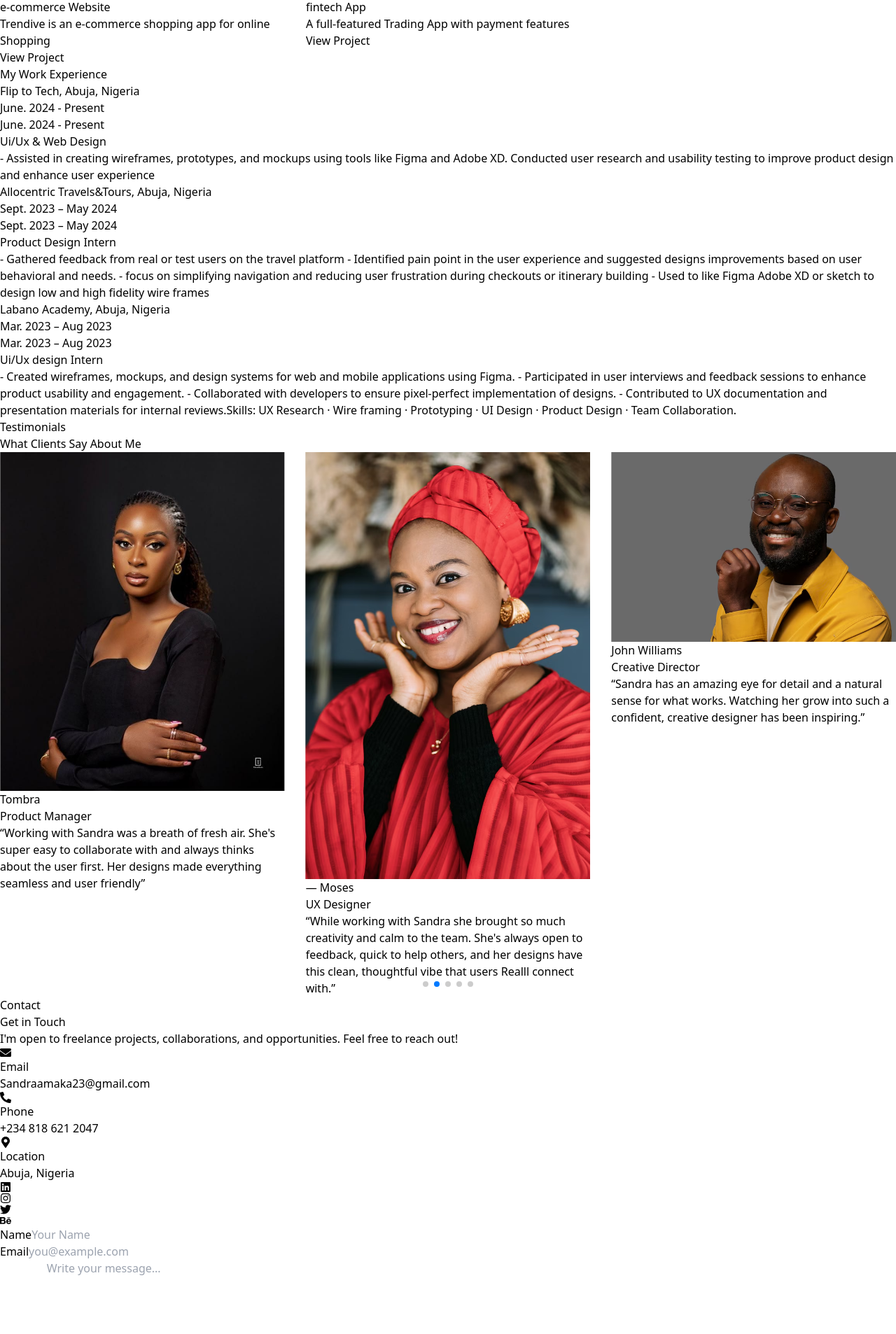
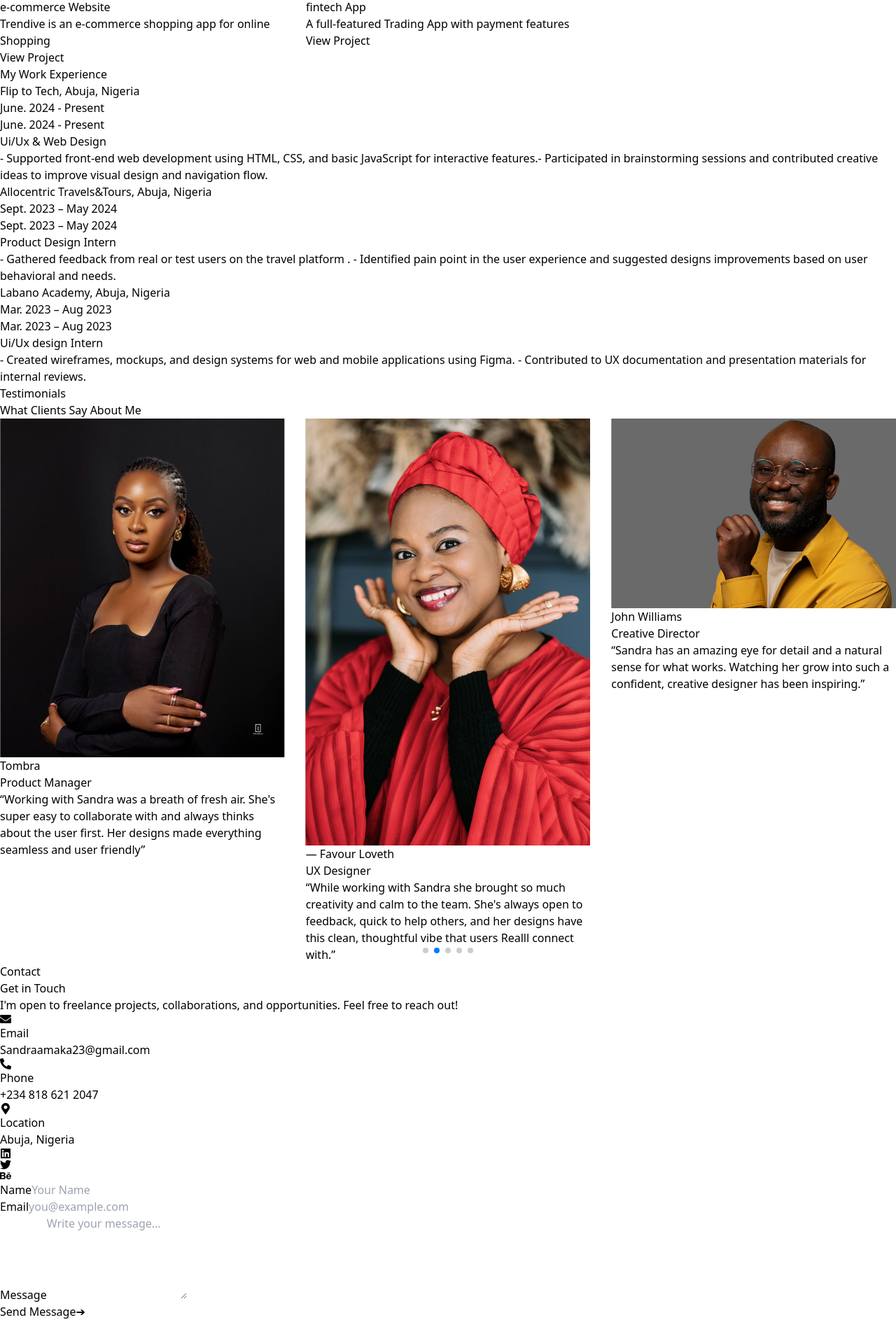
Before and after one commit to Mosesvictor1/sandra, a React (Vite) app: page / in a window 1280 px wide. Shown: the part 4437-6343 px from the top of the page at 70% size. Built offline with nearby package versions, Linux system fonts and the light colour scheme.

Commit message:
New Changes

```diff
--- a/src/sections/ContactSection.jsx
+++ b/src/sections/ContactSection.jsx
@@ -109,12 +109,7 @@ export default function ContactSection() {
               >
                 <FaLinkedin />
               </a>
-              <a
-                href="#"
-                className="text-orange-500 hover:text-white transition text-xl"
-              >
-                <FaInstagram />
-              </a>
+
               <a
                 href="https://x.com/cassiebe2?s=21"
                 target="_blank"
--- a/src/sections/TestimonialSection.jsx
+++ b/src/sections/TestimonialSection.jsx
@@ -22,7 +22,7 @@ const testimonials = [
     image: "/assets/testimonail.jpg",
   },
   {
-    name: "— Moses",
+    name: "— Favour Loveth",
     role: "UX Designer",
     message:
       "While working with Sandra she brought  so much creativity and calm to the team. She's always open to feedback, quick to help others, and her designs have this clean, thoughtful vibe that users Realll connect with.",
--- a/src/sections/WorkExperience.jsx
+++ b/src/sections/WorkExperience.jsx
@@ -14,7 +14,7 @@ const WorkExperience = () => {
       period: "June. 2024 - Present",
       role: "Ui/Ux & Web Design ",
       description:
-        "- Assisted in creating wireframes, prototypes, and mockups using tools like Figma and Adobe XD. Conducted user research and usability testing to improve product design and enhance user experience",
+        "- Supported front-end web development using HTML, CSS, and basic JavaScript for interactive features.-	Participated in brainstorming sessions and contributed creative ideas to improve visual design and navigation flow.",
       dotColor: "bg-orange-500",
     },
     {
@@ -23,7 +23,7 @@ const WorkExperience = () => {
       period: "Sept. 2023 – May 2024",
       role: "Product Design Intern",
       description:
-        "- Gathered feedback from real or test users on the travel platform -	Identified pain point in the user experience and suggested designs improvements based on user behavioral and needs. -	 focus on simplifying navigation and reducing user frustration during checkouts or itinerary building -	Used to like Figma Adobe XD or sketch to design low and high fidelity wire frames",
+        "-	Gathered feedback from real or test users on the travel platform . -	Identified pain point in the user experience and suggested designs improvements based on user behavioral and needs.",
       dotColor: "bg-gray-600",
     },
     {
@@ -32,7 +32,7 @@ const WorkExperience = () => {
       period: "Mar. 2023 – Aug 2023",
       role: "Ui/Ux design Intern",
       description:
-        "- Created wireframes, mockups, and design systems for web and mobile applications using Figma. -	Participated in user interviews and feedback sessions to enhance product usability and engagement. -	Collaborated with developers to ensure pixel-perfect implementation of designs. -	Contributed to UX documentation and presentation materials for internal reviews.Skills: UX Research · Wire framing · Prototyping · UI Design · Product Design · Team Collaboration.",
+        "-	Created wireframes, mockups, and design systems for web and mobile applications using Figma. -	Contributed to UX documentation and presentation materials for internal reviews.",
       dotColor: "bg-orange-500",
     },
   ];
```
Also changed, not shown: public/assets/original-4f52eebd6f4a2afe9671153ae1480333.png (added), 1 other file (tests, documents, lock files or other folders).
